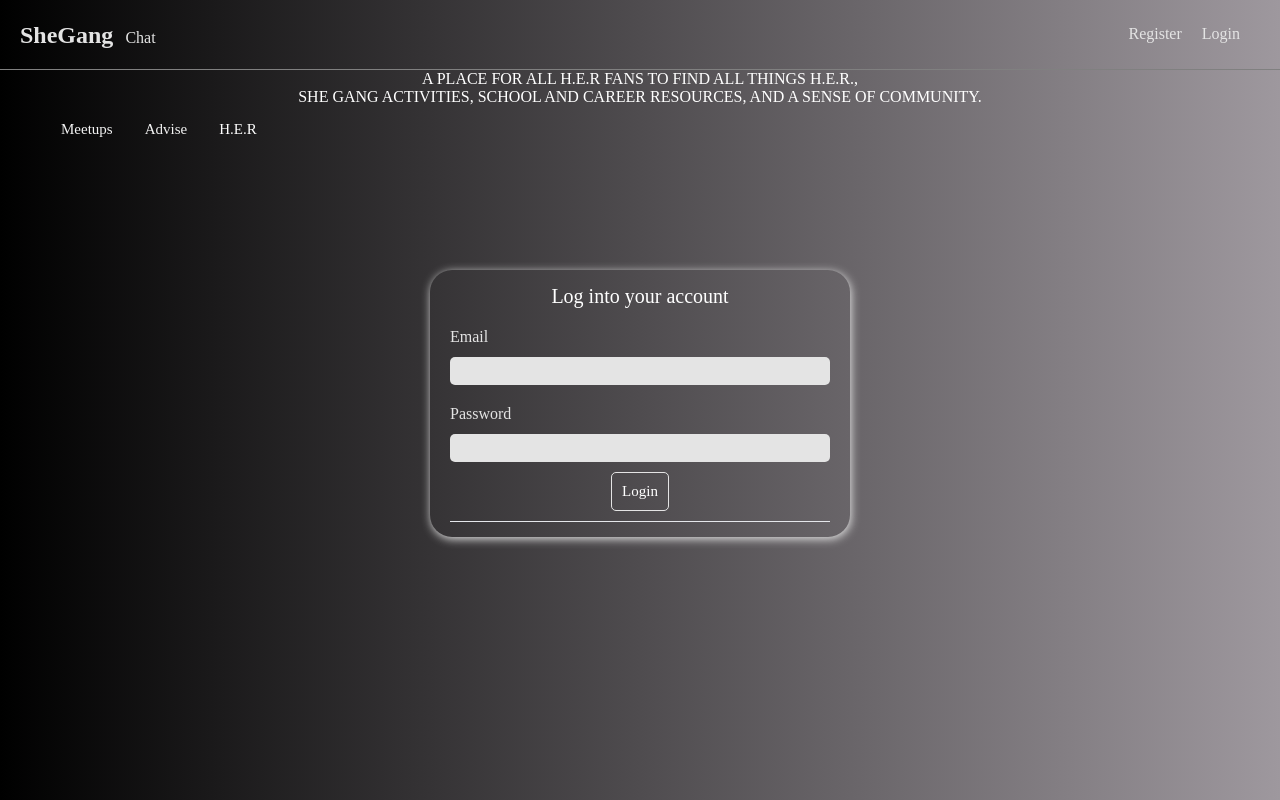
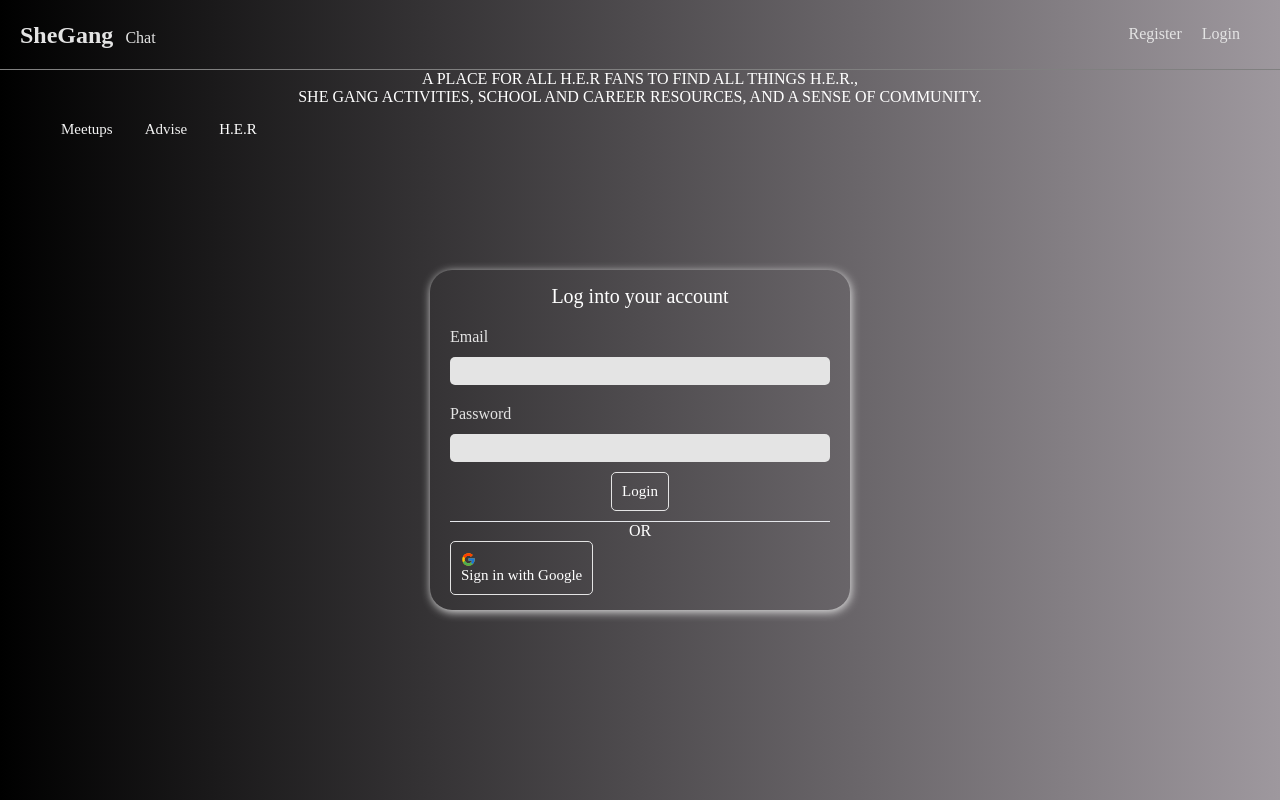
Before and after one commit to symlara/shegangchat, a React (Create React App) app: page /login in a window 1280 px wide. Shown: the top 800 px of the page. Built offline with nearby package versions, Linux system fonts and the light colour scheme; no server answers.

Commit message:
added google login

```diff
--- a/package.json
+++ b/package.json
@@ -13,6 +13,7 @@
     "react-dom": "^17.0.2",
     "react-firebase-hooks": "^5.0.3",
     "react-google-button": "^0.7.2",
+    "react-google-login": "^5.2.2",
     "react-icons": "^4.3.1",
     "react-moment": "^1.1.2",
     "react-multi-carousel": "^2.8.0",
--- a/src/context/AuthContext.js
+++ b/src/context/AuthContext.js
@@ -54,7 +54,7 @@
 
   function signInWithGoogle()  {
     const provider = new GoogleAuthProvider()
-    return signInWithPopup(auth, provider)
+    return signInWithRedirect(auth, provider)
 
 }
 
--- a/src/pages/Login.js
+++ b/src/pages/Login.js
@@ -3,17 +3,16 @@
 import { auth, db } from '../firebase';
 import { doc, updateDoc } from 'firebase/firestore';
 // import { FaGoogle } from 'react-icons/fa';
+// import GoogleLogin from 'react-google-login';
+import { FcGoogle } from 'react-icons/fc';
 
-// import { GoogleButton } from 'react-google-button';
-
-
-// import { useSignInWithGoogle } from "react-firebase-hooks/auth";
+import { useSignInWithGoogle } from "react-firebase-hooks/auth";
 
 import { useHistory } from 'react-router-dom';
 
 
 const Login = () => {
-    // const [signInWithGoogle] = useSignInWithGoogle(auth);
+    const [signInWithGoogle] = useSignInWithGoogle(auth);
 
 
 
@@ -88,16 +87,17 @@
             </div>
 
             <hr/>
-            {/* <p className='text-white text-center'>OR</p> */}
+            <p className='text-white text-center'>OR</p>
+          <button
+            type="button"
+            onClick={() => signInWithGoogle('').then(() => {
+                history.push('/profile')
+            })}
+            className='text-white btn'
+          >
+              <FcGoogle className='mr-5' /> Sign in with Google
+          </button>
 
-
-            {/* <div
-            className='btn text-white'
-           ><GoogleButton
-           className="google-button"
-           onClick={() => signInWithGoogle("", {prompt: "select_account"}).then(() =>{
-            history.push('/profile')})} />
-            </div> */}
         </form>
     </section>
   )
--- a/src/pages/Register.js
+++ b/src/pages/Register.js
@@ -2,16 +2,16 @@
 import { createUserWithEmailAndPassword } from "firebase/auth";
 import { auth, db } from '../firebase';
 import { setDoc, doc, Timestamp } from 'firebase/firestore';
-import { GoogleButton } from 'react-google-button';
+// import { GoogleButton } from 'react-google-button';
 
 
 import { useHistory } from 'react-router-dom';
 
-import { useSignInWithGoogle } from "react-firebase-hooks/auth";
+// import { useSignInWithGoogle } from "react-firebase-hooks/auth";
 
 
 const Register = () => {
-    const [signInWithGoogle] = useSignInWithGoogle(auth);
+    // const [signInWithGoogle] = useSignInWithGoogle(auth);
 
     const [data, setData ] = useState({
         name: '',
```
Also changed, not shown: 1 other file (tests, documents, lock files or other folders).
